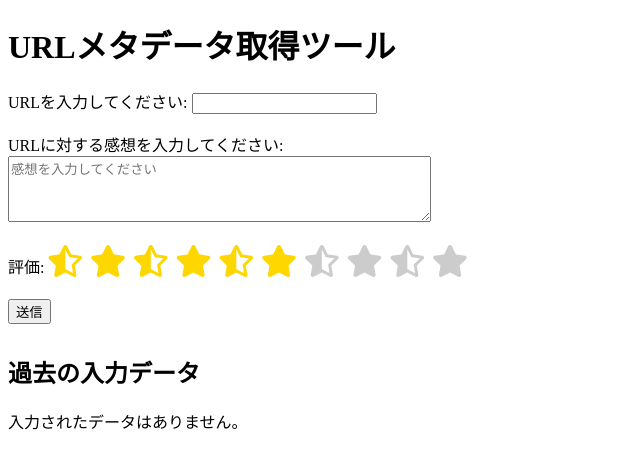
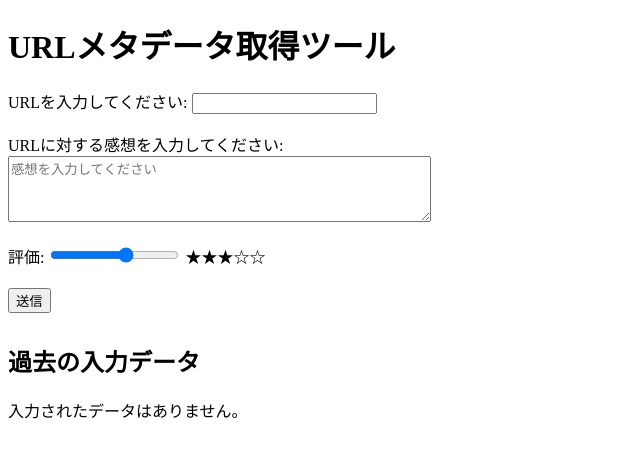
Before and after one commit to NoJobDetective/flask_test2, a Flask app: page / in a window 1280 px wide. Shown: the top 469 px of the page, without its empty margins (0-640 px from the left). Run offline with Flask 3, Linux system fonts and the light colour scheme.

Commit message:
Update index.html

```diff
--- a/templates/index.html
+++ b/templates/index.html
@@ -12,25 +12,9 @@
     form {
       margin-bottom: 30px;
     }
-    /* 星マーク採点のスタイル */
-    .star-rating {
-      direction: rtl;  /* 右から左に並べることでホバー効果を実現 */
-      display: inline-block;
-      font-size: 2rem;
-    }
-    .star-rating input[type="radio"] {
-      display: none;
-    }
-    .star-rating label {
-      color: #ccc;
-      cursor: pointer;
-    }
-    .star-rating input[type="radio"]:checked ~ label {
-      color: gold;
-    }
-    .star-rating label:hover,
-    .star-rating label:hover ~ label {
-      color: gold;
+    /* 評価スライダー用のコンテナ */
+    .rating-container {
+      margin-bottom: 20px;
     }
     /* 各プロジェクトのバナー表示 */
     .banner {
@@ -103,31 +87,11 @@
     <br>
     <textarea id="comment" name="comment" rows="4" cols="50" placeholder="感想を入力してください"></textarea>
     <br><br>
-    <label for="rating">評価:</label>
-    <div class="star-rating">
-      <!-- 0.5刻みで5点満点：高い値から順に配置（デフォルトは3点） -->
-      <input type="radio" id="star5" name="rating" value="5">
-      <label for="star5" title="5点"><i class="fas fa-star"></i></label>
-      <input type="radio" id="star4_5" name="rating" value="4.5">
-      <label for="star4_5" title="4.5点"><i class="fas fa-star-half-alt"></i></label>
-      <input type="radio" id="star4" name="rating" value="4">
-      <label for="star4" title="4点"><i class="fas fa-star"></i></label>
-      <input type="radio" id="star3_5" name="rating" value="3.5">
-      <label for="star3_5" title="3.5点"><i class="fas fa-star-half-alt"></i></label>
-      <input type="radio" id="star3" name="rating" value="3" checked>
-      <label for="star3" title="3点"><i class="fas fa-star"></i></label>
-      <input type="radio" id="star2_5" name="rating" value="2.5">
-      <label for="star2_5" title="2.5点"><i class="fas fa-star-half-alt"></i></label>
-      <input type="radio" id="star2" name="rating" value="2">
-      <label for="star2" title="2点"><i class="fas fa-star"></i></label>
-      <input type="radio" id="star1_5" name="rating" value="1.5">
-      <label for="star1_5" title="1.5点"><i class="fas fa-star-half-alt"></i></label>
-      <input type="radio" id="star1" name="rating" value="1">
-      <label for="star1" title="1点"><i class="fas fa-star"></i></label>
-      <input type="radio" id="star0_5" name="rating" value="0.5">
-      <label for="star0_5" title="0.5点"><i class="fas fa-star-half-alt"></i></label>
+    <div class="rating-container">
+      <label for="ratingRange">評価:</label>
+      <input type="range" id="ratingRange" name="rating" min="0" max="5" step="0.5" value="3">
+      <span id="ratingDisplay"></span>
     </div>
-    <br><br>
     <button type="submit">送信</button>
   </form>
 
@@ -185,5 +149,32 @@
       <p>入力されたデータはありません。</p>
     {% endif %}
   </div>
+
+  <!-- JavaScript for updating rating display in index -->
+  <script>
+    function updateRatingDisplay(val) {
+      var r = parseFloat(val);
+      var full = Math.floor(r);
+      var half = (r - full) >= 0.5 ? 1 : 0;
+      var empty = 5 - full - half;
+      var stars = "";
+      for (var i = 0; i < full; i++) {
+        stars += "★";
+      }
+      if (half) {
+        stars += "⯨";
+      }
+      for (var i = 0; i < empty; i++) {
+        stars += "☆";
+      }
+      document.getElementById("ratingDisplay").innerText = stars;
+    }
+    document.getElementById("ratingRange").addEventListener("input", function() {
+      updateRatingDisplay(this.value);
+    });
+    window.addEventListener("load", function() {
+      updateRatingDisplay(document.getElementById("ratingRange").value);
+    });
+  </script>
 </body>
 </html>
```
